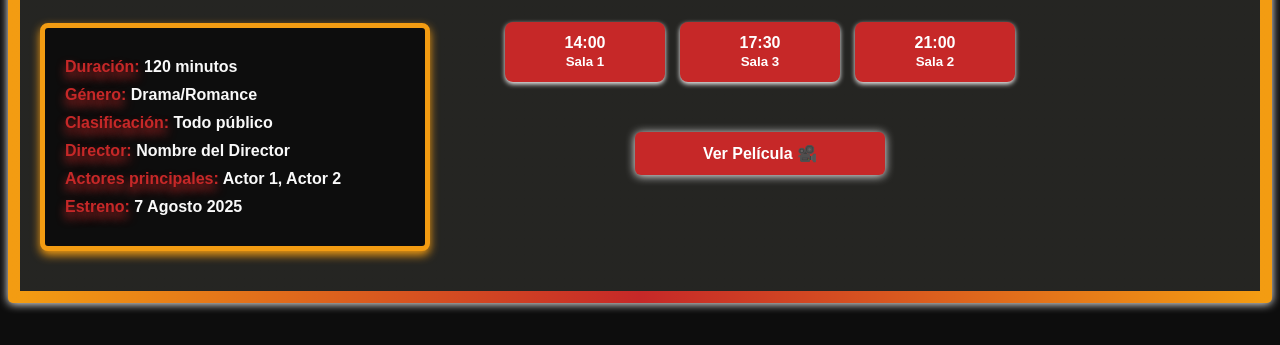
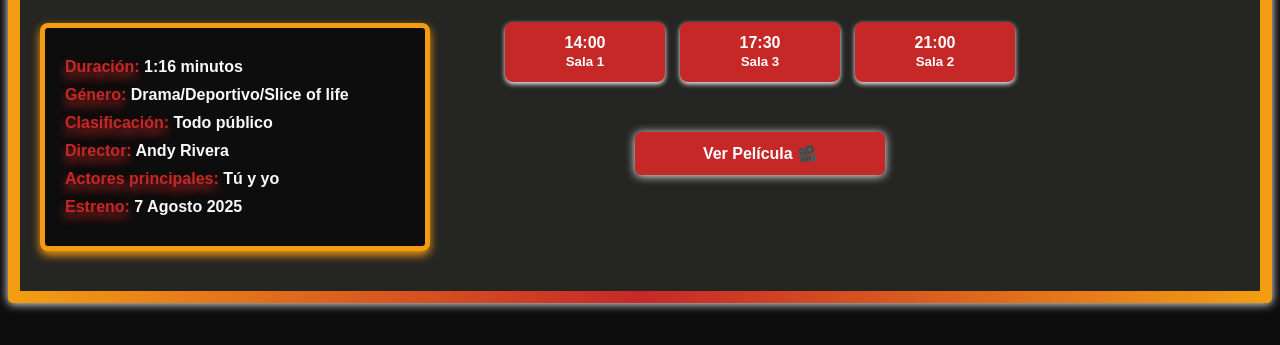
Before and after one commit to Oscar4561/Nuestro-cine, a plain HTML site: page pelicula3.html in a window 1280 px wide. Shown: the part 455-800 px from the top of the page. Drawn offline with Linux system fonts and the light colour scheme.

Commit message:
pelicula3.html

```diff
--- a/pelicula3.html
+++ b/pelicula3.html
@@ -165,11 +165,11 @@
       <img src="img/pelicula3.jpg" alt="Póster de la película 'En el agua la vida es más'" itemprop="image" class="poster-pelicula">
 
       <div class="detalles-tecnicos">
-        <p><strong>Duración:</strong> 120 minutos</p>
-        <p><strong>Género:</strong> Drama/Romance</p>
+        <p><strong>Duración:</strong> 1:16 minutos</p>
+        <p><strong>Género:</strong> Drama/Deportivo/Slice of life</p>
         <p><strong>Clasificación:</strong> Todo público</p>
-        <p><strong>Director:</strong> Nombre del Director</p>
-        <p><strong>Actores principales:</strong> Actor 1, Actor 2</p>
+        <p><strong>Director:</strong> Andy Rivera</p>
+        <p><strong>Actores principales:</strong> Tú y yo</p>
         <p itemprop="datePublished"><strong>Estreno:</strong> 7 Agosto 2025</p>
       </div>
     </div>
@@ -202,4 +202,5 @@
   </main>
 
 </body>
+
 </html>
```
